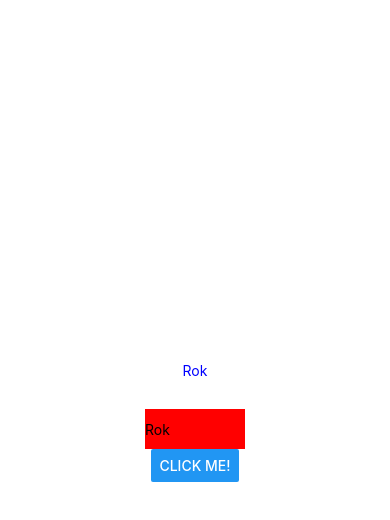
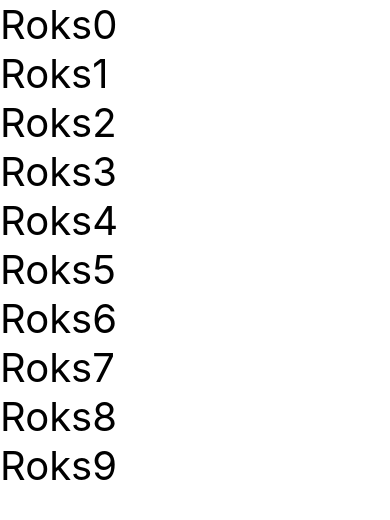
Before and after one commit to roksprogar/django-rest-framework-api-react-web-react-native-app-movie-rater, a React Native app in the folder MovieMobile/: screen / in a window 390 px wide. Shown: the top 520 px of the page. Built offline with nearby package versions, Linux system fonts and the light colour scheme.

Commit message:
flatlist example

```diff
--- a/MovieMobile/components/Home.js
+++ b/MovieMobile/components/Home.js
@@ -1,34 +1,35 @@
 import { useState } from 'react';
-import { Button, StyleSheet, Text, TextInput, View } from 'react-native';
+import { FlatList, StyleSheet, Text, View } from 'react-native';
 
 export default function Home({msg}) {
     const [name, setName] = useState('Rok')
   return (
     <View style={styles.home}>
-      <Text style={styles.name}>{name}</Text>
-      <TextInput
-        style={{height: 40, width: 100, backgroundColor: 'red'}}
-        value={name}
-        placeholder='type in your name'
-        onChangeText={(text) => setName(text)}
-      />
-      <Button
-        onPress={() => alert(`${name} clicked the button!`)}
-        title="Click me!"
-      />
+        <FlatList
+            data={[
+                {key: 'Roks0'},
+                {key: 'Roks1'},
+                {key: 'Roks2'},
+                {key: 'Roks3'},
+                {key: 'Roks4'},
+                {key: 'Roks5'},
+                {key: 'Roks6'},
+                {key: 'Roks7'},
+                {key: 'Roks8'},
+                {key: 'Roks9'},
+            ]}
+            renderItem={({item}) => <Text style={styles.text}>{item.key}</Text>}
+        />
     </View>
   );
 }
 
 const styles = StyleSheet.create({
   home: {
-    flex: 3,
+    flex: 1,
     backgroundColor: '#fff',
-    alignItems: 'center',
-    justifyContent: 'center',
   },
-  name: {
-    color: '#0000ff',
-    marginBottom: 30,
+  text: {
+    fontSize: 40,
   },
 });
```
